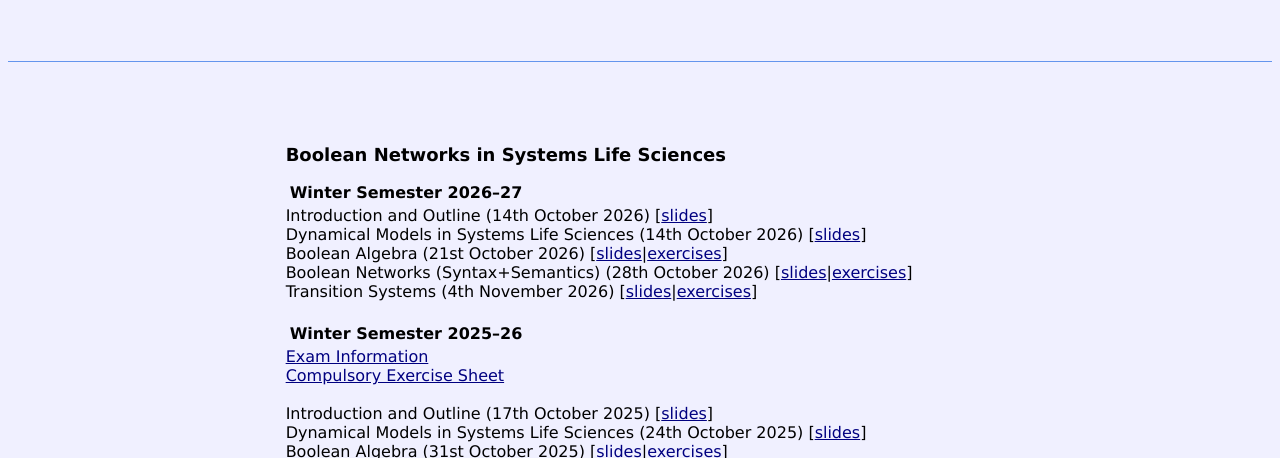
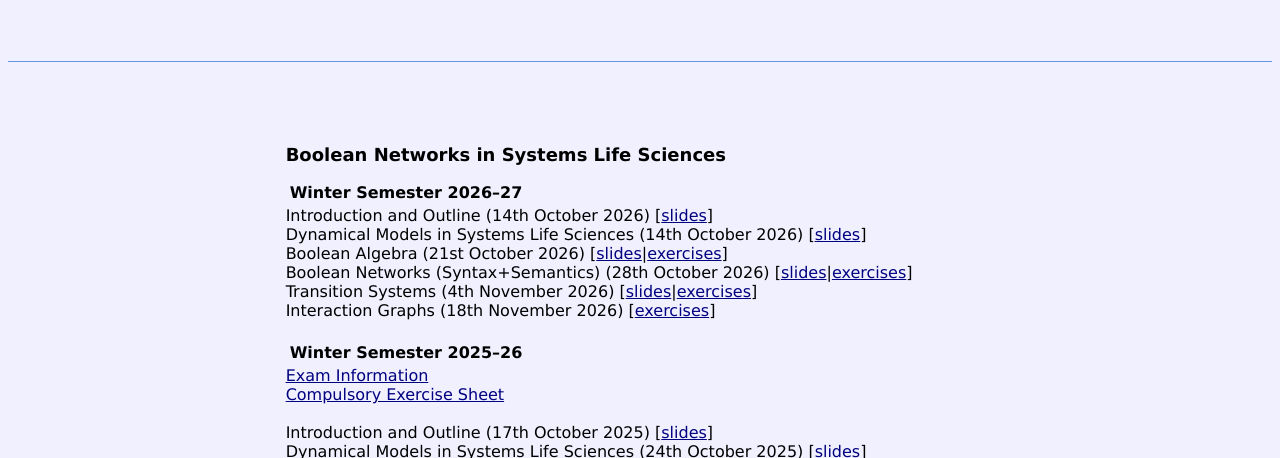
Before and after one commit to JuriKolcak/JuriKolcak.github.io, a plain HTML site: page teaching.html in a window 1280 px wide. Shown: the part 274-732 px from the top of the page. Drawn offline with Linux system fonts and the light colour scheme.

Commit message:
exercises for inter. graphs

```diff
--- a/teaching.html
+++ b/teaching.html
@@ -37,6 +37,8 @@
 		Boolean Networks (Syntax+Semantics) (28th October 2026) [<a href="BoolNet26-27/boolean-networks.pdf">slides</a>|<a href="BoolNet26-27/boolean-networks-ex.pdf">exercises</a>]
         <br/>
 		Transition Systems (4th November 2026) [<a href="BoolNet26-27/transition-systems.pdf">slides</a>|<a href="BoolNet26-27/transition-systems-ex.pdf">exercises</a>]
+        <br/>
+		Interaction Graphs (18th November 2026) [<a href="BoolNet26-27/interaction-graphs-ex.pdf">exercises</a>]
         <br/>
         <br/>
 
```
Also changed, not shown: 1 other file.
